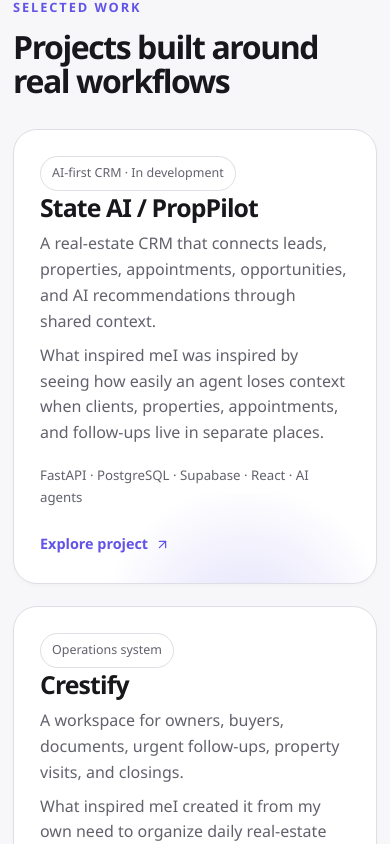
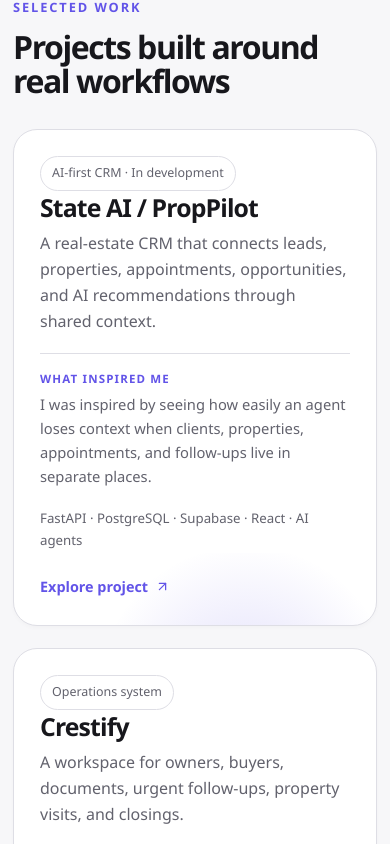
Before and after one commit to h8hyf2rw9y-afk/Portfolio, a React (Vite) app: page / in a window 390 px wide. Shown: the part 1940-2784 px from the top of the page. Built offline with nearby package versions, Linux system fonts and the light colour scheme.

Commit message:
Style project inspiration previews

```diff
--- a/src/styles.css
+++ b/src/styles.css
@@ -42,7 +42,7 @@
 .timeline p, .project-card p, .contact-card p { max-width: 68ch; margin: 8px 0 0; color: var(--muted); }
 
 .project-grid { display: grid; grid-template-columns: repeat(2, minmax(0, 1fr)); gap: 22px; }
-.project-card { position: relative; display: flex; width: 100%; min-height: 390px; overflow: hidden; flex-direction: column; justify-content: space-between; padding: 32px; border: 1px solid var(--line); border-radius: 24px; color: inherit; background: var(--surface); box-shadow: 0 2px 4px rgba(0,0,0,.025); text-align: left; cursor: pointer; transition: transform .24s ease, box-shadow .24s ease, border-color .24s ease; isolation: isolate; }
+.project-card { position: relative; display: flex; width: 100%; min-height: 475px; overflow: hidden; flex-direction: column; justify-content: space-between; padding: 32px; border: 1px solid var(--line); border-radius: 24px; color: inherit; background: var(--surface); box-shadow: 0 2px 4px rgba(0,0,0,.025); text-align: left; cursor: pointer; transition: transform .24s ease, box-shadow .24s ease, border-color .24s ease; isolation: isolate; }
 .project-card:hover { transform: translateY(-5px); border-color: #c7c7d0; box-shadow: var(--shadow); }
 .project-card:focus-visible { outline: 3px solid color-mix(in srgb, var(--accent) 45%, transparent); outline-offset: 4px; }
 .project-card::after { content: ""; position: absolute; z-index: -1; inset: auto -10% -42% 18%; height: 280px; background: radial-gradient(circle, rgba(98,84,232,.19), transparent 68%); }
@@ -50,7 +50,7 @@
 .tag { align-self: flex-start; padding: 6px 11px; border: 1px solid var(--line); border-radius: 999px; color: var(--muted); background: color-mix(in srgb, var(--surface) 88%, transparent); font-size: .78rem; }
 .project-card h3 { font-size: clamp(1.55rem, 2.5vw, 2.05rem); letter-spacing: -.035em; }
 .project-card p { font-size: 1rem; line-height: 1.62; }
-.project-card small { display: block; margin-top: 18px; color: var(--muted); font-size: .83rem; }
+.inspiration-preview { margin-top: 18px !important; padding-top: 16px; border-top: 1px solid var(--line); font-size: .92rem !important; } .inspiration-preview span { display: block; margin-bottom: 5px; color: var(--accent); font-size: .72rem; font-weight: 800; letter-spacing: .1em; text-transform: uppercase; } .project-card small { display: block; margin-top: 18px; color: var(--muted); font-size: .83rem; }
 .view-project { display: inline-flex; align-items: center; gap: 7px; margin-top: 24px; color: var(--accent); font-size: .9rem; font-weight: 750; }
 
 .pills { max-width: 900px; gap: 10px; }
@@ -80,7 +80,7 @@
 .modal-close { position: absolute; top: 22px; right: 22px; display: grid; width: 44px; height: 44px; place-items: center; border: 1px solid var(--line); border-radius: 50%; color: inherit; background: transparent; cursor: pointer; }
 .modal-close:hover { background: var(--surface-soft); }
 .modal-close svg { width: 20px; }
-.detail-grid { display: grid; grid-template-columns: 1fr 1fr; gap: 16px; }
+.inspiration-detail { margin: 0 0 16px; border-color: color-mix(in srgb, var(--accent) 28%, var(--line)); background: var(--accent-soft); } .detail-grid { display: grid; grid-template-columns: 1fr 1fr; gap: 16px; }
 .detail-grid > div, .detail-block { padding: 21px; border: 1px solid var(--line); border-radius: 16px; background: var(--surface-soft); }
 .detail-grid span, .detail-block > span, .modal-footer span { display: block; margin-bottom: 7px; color: var(--accent); font-size: .75rem; font-weight: 800; letter-spacing: .11em; text-transform: uppercase; }
 .detail-grid p, .detail-block p { margin: 0; color: var(--muted); }
@@ -97,7 +97,7 @@
   section { padding: 68px 0; }
   .timeline article { grid-template-columns: 1fr; gap: 5px; }
   .project-grid { grid-template-columns: 1fr; }
-  .project-card { min-height: 310px; padding: 26px; }
+  .project-card { min-height: 410px; padding: 26px; }
   .dock { top: auto; bottom: 12px; }
   footer { padding-bottom: 110px; }
   .contact-card { align-items: flex-start; flex-direction: column; }
@@ -112,7 +112,7 @@
   h1 { font-size: clamp(3rem, 15.5vw, 4.1rem); }
   .actions { align-items: stretch; flex-direction: column; }
   .button { width: 100%; }
-  .project-card { min-height: 280px; }
+  .project-card { min-height: 390px; }
 }
 @media (prefers-reduced-motion: reduce) {
   html { scroll-behavior: auto; }
```
